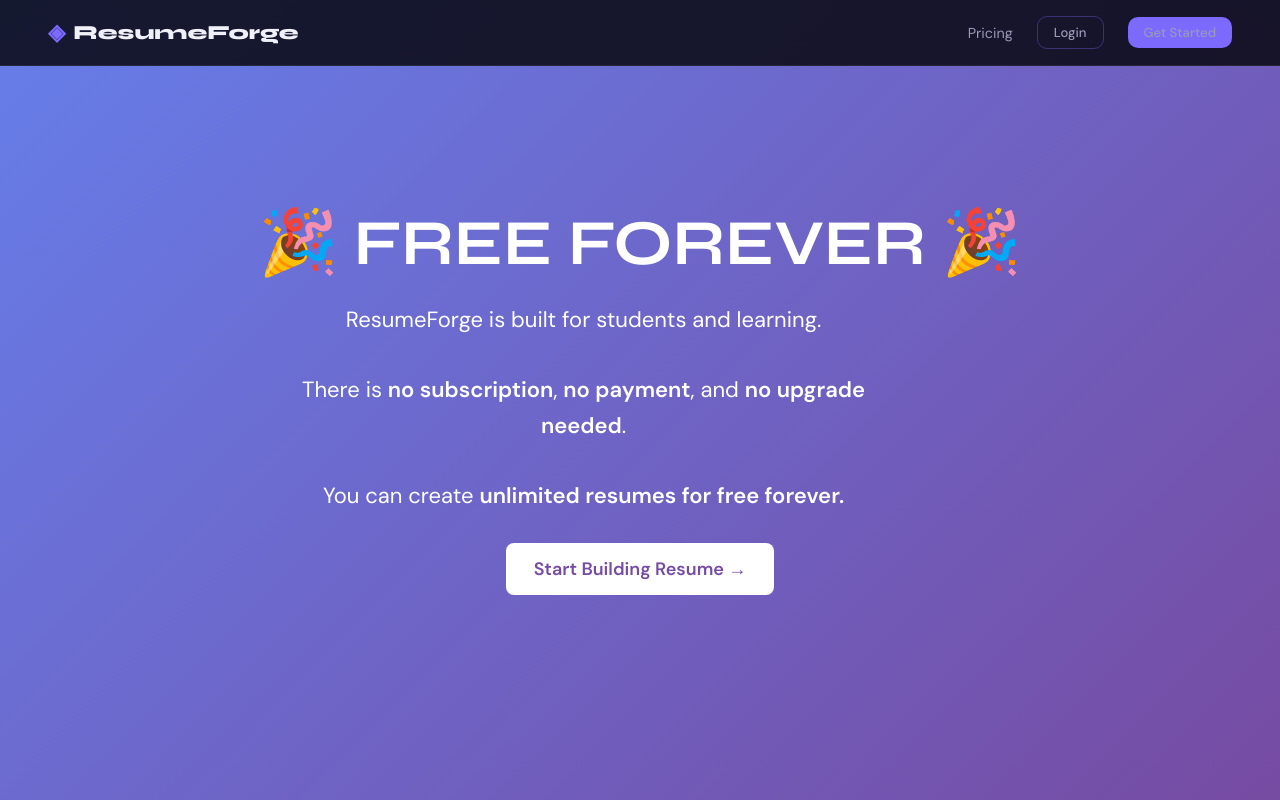
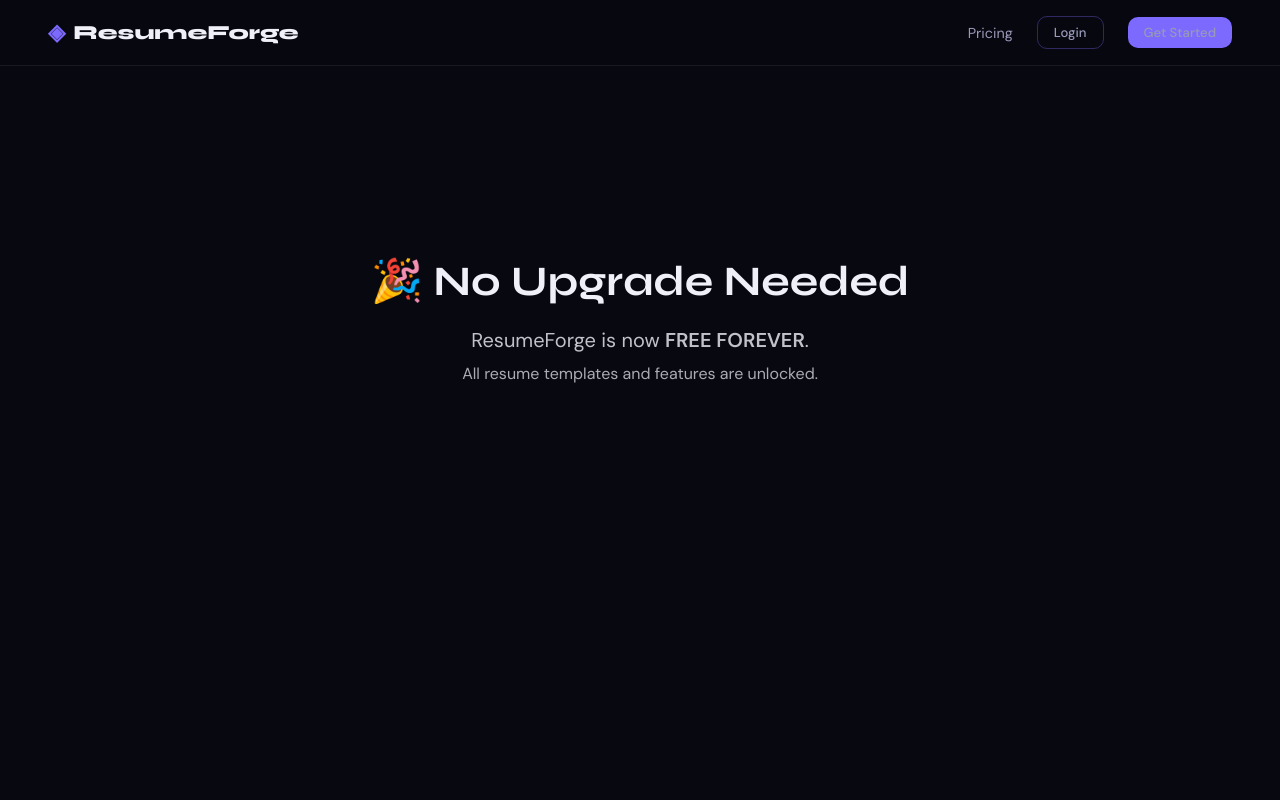
Before and after one commit to KALYAN17408/resumeforge-ai, a React (Create React App) app: page /upgrade in a window 1280 px wide. Built offline with nearby package versions, Linux system fonts and the light colour scheme; no server answers.

Commit message:
Added missing Upgrade page

```diff
--- a/src/pages/upgrade.js
+++ b/src/pages/upgrade.js
@@ -3,43 +3,25 @@ import React from "react";
 export default function Upgrade() {
   return (
     <div style={{
-      minHeight: "100vh",
+      minHeight: "80vh",
       display: "flex",
       justifyContent: "center",
       alignItems: "center",
-      background: "linear-gradient(135deg, #667eea, #764ba2)",
-      color: "white",
       textAlign: "center",
       padding: "40px"
     }}>
       <div>
-        <h1 style={{ fontSize: "64px", marginBottom: "20px" }}>
-          🎉 FREE FOREVER 🎉
+        <h1 style={{fontSize:"42px", marginBottom:"20px"}}>
+          🎉 No Upgrade Needed
         </h1>
 
-        <p style={{ fontSize: "22px", maxWidth: "650px", lineHeight: "1.6" }}>
-          ResumeForge is built for students and learning.
-          <br /><br />
-          There is <b>no subscription</b>, <b>no payment</b>, and <b>no upgrade needed</b>.
-          <br /><br />
-          You can create <b>unlimited resumes for free forever.</b>
+        <p style={{fontSize:"20px", opacity:0.8}}>
+          ResumeForge is now <b>FREE FOREVER</b>.
         </p>
 
-        <a href="/builder">
-          <button style={{
-            marginTop: "30px",
-            padding: "14px 28px",
-            fontSize: "18px",
-            borderRadius: "8px",
-            border: "none",
-            cursor: "pointer",
-            background: "white",
-            color: "#764ba2",
-            fontWeight: "bold"
-          }}>
-            Start Building Resume →
-          </button>
-        </a>
+        <p style={{marginTop:"10px", opacity:0.7}}>
+          All resume templates and features are unlocked.
+        </p>
       </div>
     </div>
   );
```
